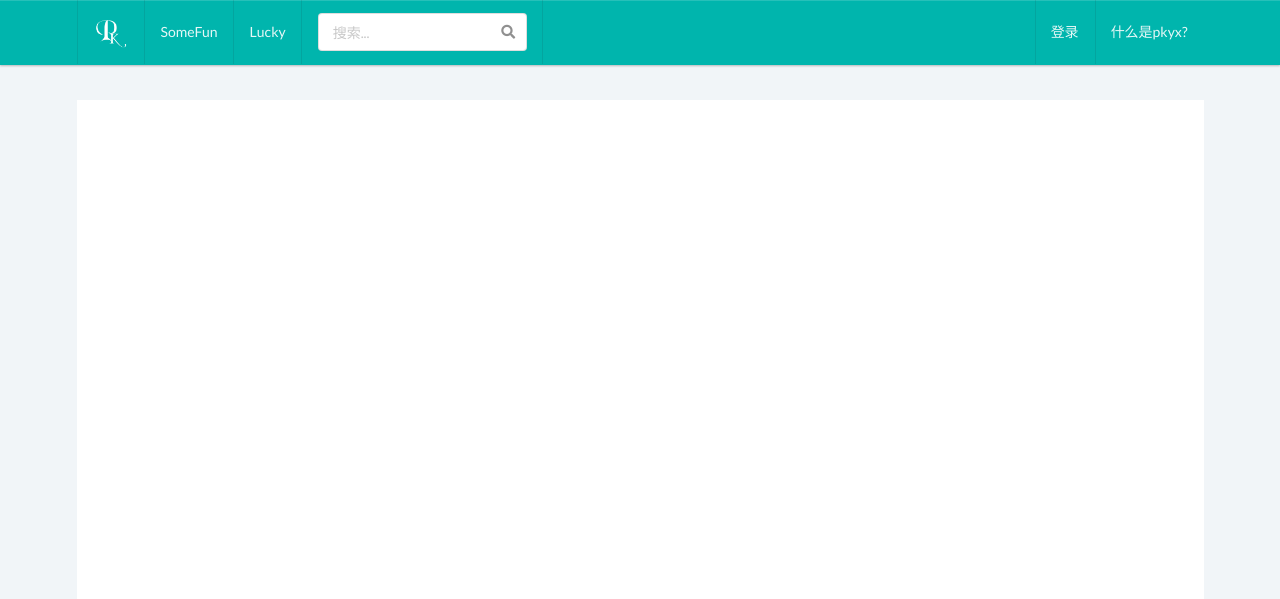
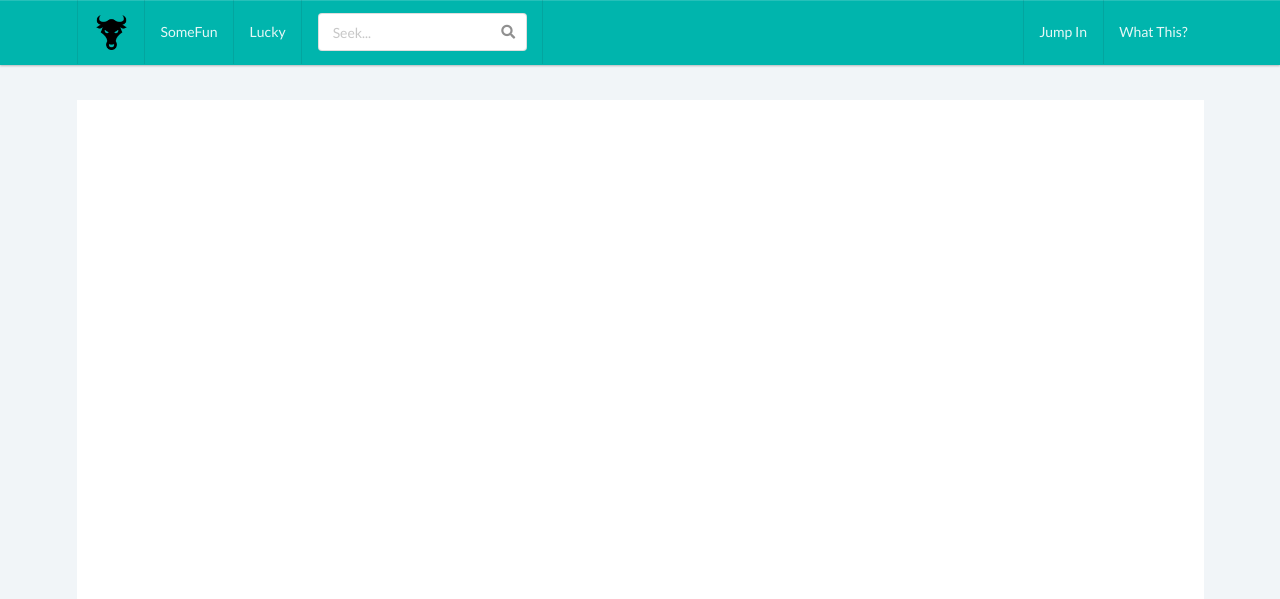
Before and after one commit to dasdsadadaddasa/hotface, a Flask app: page /explore in a window 1280 px wide. Shown: the top 599 px of the page. Run offline with Flask 2, Linux system fonts and the light colour scheme; data that the repository does not hold is empty; parts of the project's set-up code (start-up, migrations or seed data) failed here and were passed over; some libraries are stand-ins or nearby versions.

Commit message:
修改部署文件

```diff
--- a/app/templates/base.html
+++ b/app/templates/base.html
@@ -2,8 +2,8 @@
 <html lang="en">
 <head>
     <meta charset="UTF-8">
-  <meta name="description" content="提供比较搜索服务。通过pkyx，你可以清晰地查看物品的属性，或者通过比较更好地作出选择，更重要的是，你可以创建知识词条，方便自己和他人的使用，快向世界分享你的知识吧!" />
-  <meta name="keywords" content="pkyx,pk一下,比较,compare,comparison,wiki"/>
+  <meta name="description" content="提供比较搜索服务。通过hotface，你可以清晰地查看物品的属性，或者通过比较更好地作出选择，更重要的是，你可以创建知识词条，方便自己和他人的使用，快向世界分享你的知识吧!" />
+  <meta name="keywords" content="hotface,pk一下,比较,compare,comparison,wiki"/>
   <meta name ="viewport" content ="width=device-width, initial-scale=1, maximum-scale=1, minimum-scale=1, user-scalable=no">
 <link href="http://cdn.bootcss.com/semantic-ui/2.1.6/semantic.min.css" rel="stylesheet">
     <link rel="stylesheet" href="{{ url_for('static', filename='style.css') }}">
@@ -17,7 +17,7 @@
 <div class="ui page dimmer">
   <div class="content">
     <div class="center">
-      <img class="ui image centered" src="http://7sbqim.com1.z0.glb.clouddn.com/pkyxlogo.png" alt="pkyx logo">
+      <img class="ui image centered" src="/static/img/logo.png" alt="hotface logo">
       <br>
         <p>hotface是基于Flask开发的一个比较维基网站，中文译名为「面红耳赤」，灵感来自于VSChart。</p>
         <p>通过hotface，你可以清晰地查看物品的属性，或者通过比较更好地作出选择，更重要的是，你可以创建知识词条，方便自己和他人的使用，快向世界分享你的知识吧!</p>
--- a/app/templates/comp/header.html
+++ b/app/templates/comp/header.html
@@ -10,21 +10,21 @@
             <div class="ui search">
                 <div class="ui icon input">
                   <i class="search icon"></i>
-                  <input type="text" placeholder="搜索..." name="q" autocomplete="off">
+                  <input type="text" placeholder="Seek..." name="q" autocomplete="off">
                 </div>
             </div>
         </form>
     </div>
   <div class="right menu">
     {% if current_user.is_authenticated %}
-      <a href="{{ url_for('main.create_entry') }}" class="item ui button">创建条目</a>
+      <a href="{{ url_for('main.create_entry') }}" class="item ui button">Creat X</a>
       <a class="item" href="{{ url_for('users.profile' ) }}" id="profile">
             {{ current_user.username }}
         </a>
-      <a class="item" href="{{ url_for('users.logout') }}" id="logout">登出</a>
+      <a class="item" href="{{ url_for('users.logout') }}" id="logout">Jump Out</a>
       {% else %}
-      <a class="item" href="{{ url_for('users.register') }}" id="login">登录</a>
-      <a class="item" href="#" id="what">什么是pkyx?</a>
+      <a class="item" href="{{ url_for('users.register') }}" id="login">Jump In</a>
+      <a class="item" href="#" id="what">What This?</a>
     {% endif %}
   </div>
   </div>
--- a/app/templates/register.html
+++ b/app/templates/register.html
@@ -22,7 +22,7 @@
     <h2 class="ui teal image header">
       <img src="/static/img/logo2.png" class="image">
       <div class="content">
-        注册到PKYX
+        注册到HOTFACE
       </div>
     </h2>
     <form class="ui large form" action="" method="post">
```
Also changed, not shown: app/static/img/logo.png, app/static/img/logo3.png, app/static/img/user.png.
